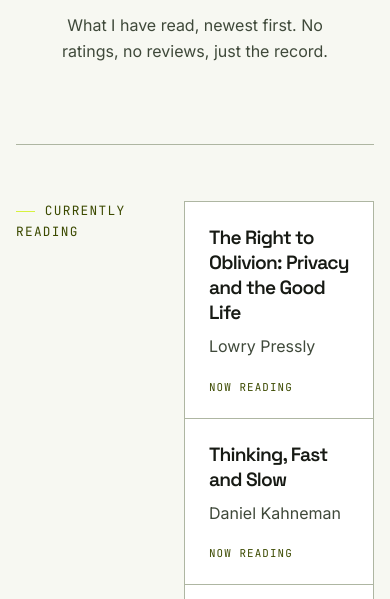
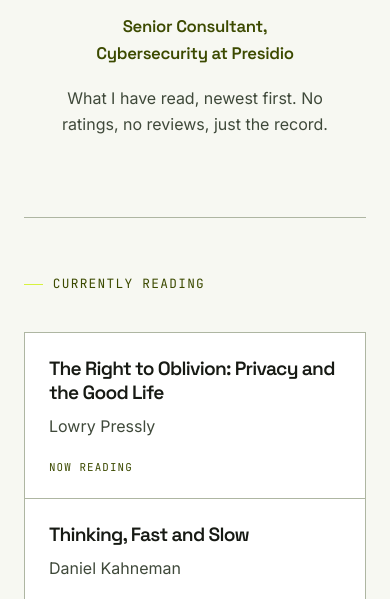
Before and after one commit to sawlemon/sawlemon.github.io, an Astro site: page /books in a window 390 px wide. Shown: the part 228-827 px from the top of the page. Built offline with nearby package versions, Linux system fonts and the light colour scheme; Astro itself is replaced by a stand-in of ours.

Commit message:
Fix mobile subpage layout and navigation

```diff
--- a/src/components/Footer.astro
+++ b/src/components/Footer.astro
@@ -6,6 +6,6 @@ import { site } from '../data/site';
   <div class="wrap footer-content">
     <span class="wordmark">{site.handle}</span>
     <span>© 2026 {site.name}. Built for GitHub Pages.</span>
-    <div><a href="/">Back to top</a><a href={site.linkedin} target="_blank" rel="noreferrer">LinkedIn</a></div>
+    <div><a href="#top">Back to top</a><a href={site.linkedin} target="_blank" rel="noreferrer">LinkedIn</a></div>
   </div>
 </footer>
--- a/src/components/Header.astro
+++ b/src/components/Header.astro
@@ -2,6 +2,7 @@
 import { site } from '../data/site';
 ---
 
+<span id="top" aria-hidden="true"></span>
 <header class="site-header">
   <nav class="nav wrap" aria-label="Main navigation">
     <a class="wordmark" href="/">{site.handle}</a>
--- a/src/data/site.ts
+++ b/src/data/site.ts
@@ -17,6 +17,7 @@ export const site = {
   handle: 'SAWLEMON',
   url: 'https://sawlemon.github.io',
   description: 'Personal portfolio of Solomon Raj A, a Senior Consultant in Cybersecurity at Presidio.',
+  role: 'Senior Consultant, Cybersecurity at Presidio',
   linkedin: 'https://www.linkedin.com/in/solomonraja/',
   github: 'https://github.com/sawlemon'
 } as const;
--- a/src/pages/books.astro
+++ b/src/pages/books.astro
@@ -2,6 +2,7 @@
 import BaseLayout from '../layouts/BaseLayout.astro';
 import Header from '../components/Header.astro';
 import Footer from '../components/Footer.astro';
+import { site } from '../data/site';
 import booksData from '../data/books.json';
 
 type Book = {
@@ -44,6 +45,7 @@ const bookMeta = (book: Book) =>
     <header class="hero page-reveal">
       <p class="eyebrow books-label"><span class="hobbies-marker" aria-hidden="true"></span>[ 09 / READING ]</p>
       <h1>Books</h1>
+      <p class="subpage-role">{site.role}</p>
       <p class="books-lead">What I have read, newest first. No ratings, no reviews, just the record.</p>
     </header>
 
--- a/src/pages/index.astro
+++ b/src/pages/index.astro
@@ -30,7 +30,7 @@ const kineticTitle = 'Selected Work';
               <text x="350" y="236" text-anchor="middle">Raj</text>
             </svg>
           </h1>
-          <p class="hero-role">Senior Consultant, Cybersecurity @ Presidio</p>
+          <p class="hero-role">{site.role}</p>
           <div class="actions"><a class="text-link" href="#projects">Explore my work <span aria-hidden="true">→</span></a><a class="button button-primary" href="#connect">Connect with me</a></div>
           <dl class="hero-facts"><div><dt>Location</dt><dd>Coimbatore, India</dd></div><div><dt>Experience</dt><dd>5+ years</dd></div></dl>
         </div>
--- a/src/pages/music.astro
+++ b/src/pages/music.astro
@@ -2,6 +2,7 @@
 import BaseLayout from '../layouts/BaseLayout.astro';
 import Header from '../components/Header.astro';
 import Footer from '../components/Footer.astro';
+import { site } from '../data/site';
 import music from '../data/music.json';
 
 const years = Object.keys(music.years).sort().reverse();
@@ -28,6 +29,7 @@ const embedUrl = (playlist: { id: string; url: string }) => {
     <section class="hero page-reveal" aria-labelledby="music-title">
       <p class="eyebrow">Apple Music Replay</p>
       <h1 id="music-title">Music</h1>
+      <p class="subpage-role">{site.role}</p>
       <p class="hero-role">
         Everything I’ve played since Replay started tracking — {fmt(totalMinutes)} minutes
         across {yearRange}.
--- a/src/styles/global.css
+++ b/src/styles/global.css
@@ -72,6 +72,7 @@ h3 { font-size: 1.45rem; font-weight: 600; }
 @keyframes name-fill { to { fill: var(--text); } }
 .hero-name svg.hero-name-stack { display: none; }
 .hero-role { text-wrap: balance; margin: 0 0 2rem; color: var(--link); font-family: 'Space Grotesk Variable', 'Space Grotesk', sans-serif; font-size: clamp(1.1rem, 2.4vw, 1.8rem); font-weight: 600; letter-spacing: -.02em; }
+.subpage-role { margin: 0; color: var(--link); font-family: 'Space Grotesk Variable', 'Space Grotesk', sans-serif; font-size: clamp(1.05rem, 2vw, 1.45rem); font-weight: 600; letter-spacing: -.02em; text-wrap: balance; }
 .actions { display: flex; flex-wrap: wrap; justify-content: center; gap: 1.5rem; align-items: center; }
 .text-link { color: var(--link); font-weight: 700; text-underline-offset: .28em; }
 .text-link:hover { color: var(--link-hover); }
@@ -176,6 +177,7 @@ h3 { font-size: 1.45rem; font-weight: 600; }
 @media (max-width: 800px) {
   body { font-size: 16px; }
   .wrap { width: min(100% - 32px, 1200px); }
+  .music-page, .books-page { padding-inline: .5rem; }
   .nav-links { display: none; }
   .button-secondary { display: none; }
   .mobile-menu { display: block; }
@@ -185,7 +187,7 @@ h3 { font-size: 1.45rem; font-weight: 600; }
   .hero-name svg.hero-name-line { display: none; }
   .hero-name svg.hero-name-stack { display: block; width: 100%; }
   .about-lead { font-size: 1.1rem; }
-  .section { grid-template-columns: 1fr; gap: 1.5rem; padding-top: 3.5rem; }
+  .section, .music-page .section, .books-page .section { grid-template-columns: 1fr; gap: 1.5rem; padding-top: 3.5rem; }
   .two-column { grid-template-columns: 1fr; gap: 1rem; }
   .work-grid { grid-template-columns: 1fr; gap: 1rem; }
   .work-card.lead { grid-template-columns: 1fr; }
@@ -201,12 +203,13 @@ h3 { font-size: 1.45rem; font-weight: 600; }
 
 /* ---- Music (Apple Music Replay) page ---- */
 .music-page { display: grid; gap: 4rem; padding-block: 3rem 5rem; }
+.music-page > *, .books-page > * { min-width: 0; }
 .music-page .hero { display: grid; gap: 1.2rem; padding-block: 0; }
 .music-page h1 { margin: 0; font-family: 'Space Grotesk Variable', 'Space Grotesk', sans-serif; font-size: clamp(2.6rem, 6vw, 4rem); line-height: 1.05; }
 .year-switch { display: inline-flex; gap: .5rem; }
 .year-button { min-width: 4.5rem; padding: .55rem 1rem; border: 1px solid var(--border); background: transparent; color: var(--muted); font: 700 .95rem 'JetBrains Mono', monospace; cursor: pointer; transition: background .2s, color .2s, border-color .2s; }
 .year-button[aria-selected='true'] { border-color: var(--accent); background: var(--accent); color: var(--on-accent); }
-.year-panel { display: grid; gap: 0; }
+.year-panel { display: grid; gap: 0; min-width: 0; }
 .year-panel.is-hidden { display: none; }
 .music-page .section { grid-template-columns: minmax(9rem, 1fr) 4fr; }
 .stat-row { display: grid; grid-template-columns: repeat(3, 1fr); gap: 1px; background: var(--border); border: 1px solid var(--border); }
@@ -236,6 +239,11 @@ h3 { font-size: 1.45rem; font-weight: 600; }
 .playlist-embed iframe { display: block; width: 100%; }
 
 @media (max-width: 800px) {
+  .music-page .section { grid-template-columns: 1fr; }
+  .music-page .rank-main { min-width: 0; }
+  .music-page .rank-meta { white-space: normal; text-align: right; }
+  .music-page .month-chart { grid-template-columns: repeat(12, minmax(0, 1fr)); }
+  .year-switch { flex-wrap: wrap; }
   .stat-row { grid-template-columns: 1fr; }
   .month-chart { gap: .3rem; }
   .top-grid { grid-template-columns: 1fr; }
@@ -290,7 +298,7 @@ h3 { font-size: 1.45rem; font-weight: 600; }
 .book-undated h3::before { content: ''; width: .45rem; height: .45rem; flex: none; background: var(--meta); }
 
 @media (max-width: 800px) {
-  .books-page .section { gap: 1.5rem; }
+  .books-page .section { grid-template-columns: 1fr; gap: 1.5rem; }
   .reading-now-grid { grid-template-columns: 1fr; }
   .book-month li, .book-undated li { flex-direction: column; align-items: flex-start; gap: .25rem; }
   .book-meta { white-space: normal; }
```
